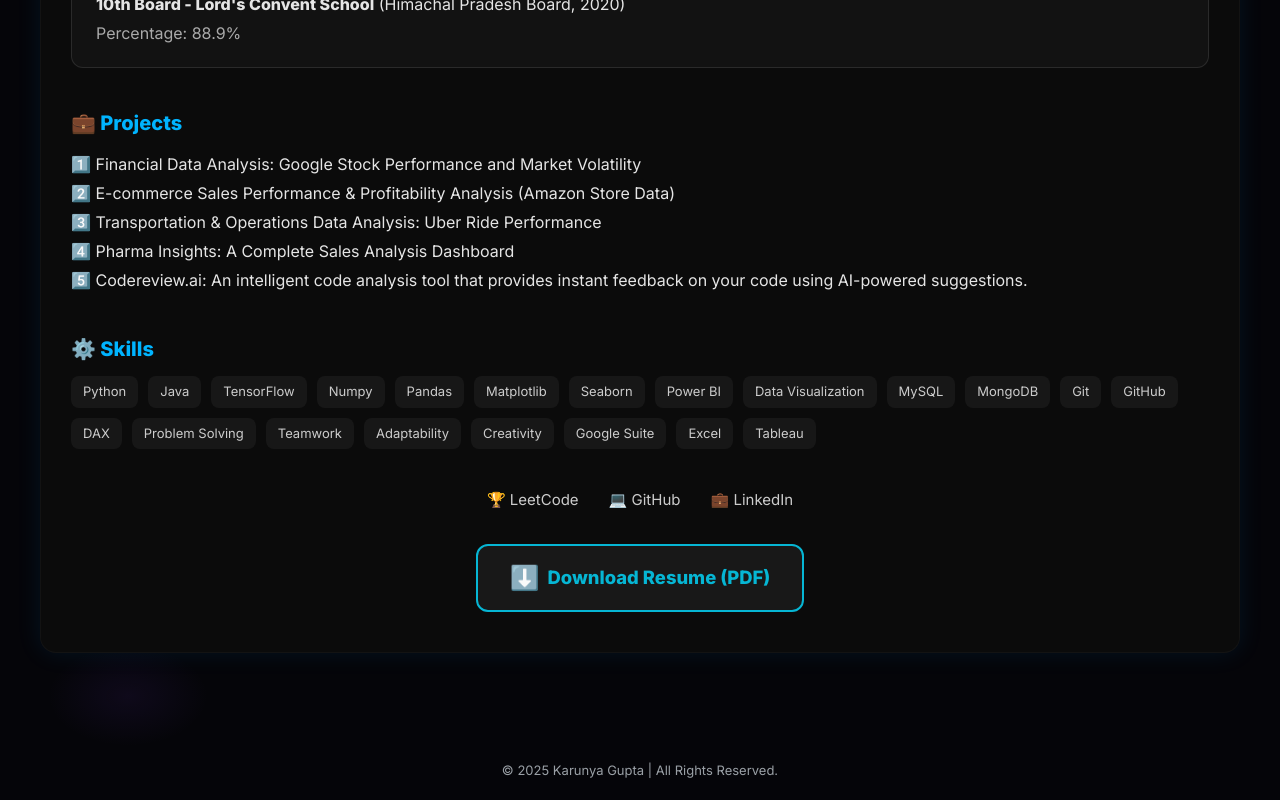
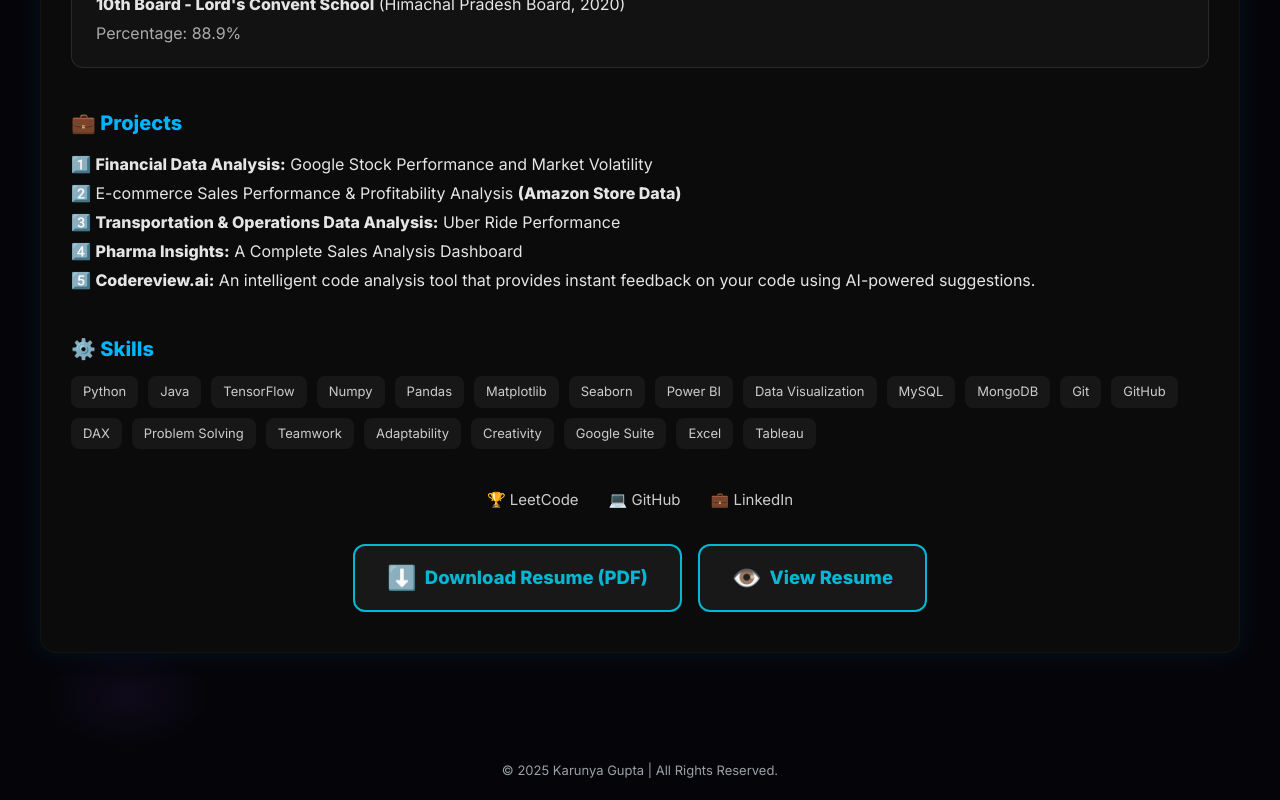
Before and after one commit to KarunyaGupta/Portfolio, a React (Vite) app: page /resume in a window 1280 px wide. Shown: the part 984-1784 px from the top of the page. Built offline with nearby package versions, Linux system fonts and the light colour scheme; the HTML template or start-up script is replaced by a standard one.

Commit message:
Update resume and blog

```diff
--- a/src/pages/Blog.jsx
+++ b/src/pages/Blog.jsx
@@ -8,21 +8,21 @@
     {
       id: 1,
       title: "Behind the Scenes: My Life as a WIE Chairperson at IEEE-CIET SB",
-      text: `Being a WIE Chairperson is more than a role—it’s a responsibility driven by purpose. At IEEE-CIET Student Branch, my journey as WIE Chairperson has been about creating opportunities, encouraging participation, and building a supportive environment for growth.
+      text: `Being a WIE Chairperson is more than a role - it’s a responsibility driven by purpose. At IEEE-CIET Student Branch, my journey as WIE Chairperson has been about creating opportunities, encouraging participation, and building a supportive environment for growth.
 
 Behind every event and initiative lies teamwork, coordination, and thoughtful execution. Acting as a bridge between ideas and implementation, juniors and opportunities, I learned that leadership is rooted in listening, collaboration, and consistency.
 
 Balancing academics with responsibilities taught me time management, adaptability, and resilience. Most importantly, seeing members gain confidence and take initiative made every effort worthwhile.
 
-Leading WIE reshaped my perspective on leadership—it’s not about authority, but impact. I’m grateful for this experience that strengthened my skills and gave me a deeper sense of purpose.
+Leading WIE reshaped my perspective on leadership - it’s not about authority, but impact. I’m grateful for this experience that strengthened my skills and gave me a deeper sense of purpose.
 `,
     },
     {
       id: 2,
       title: "Why I Chose Analyst as My Career Path",
-      text: `Choosing the analyst path was not a sudden decision—it was a realization shaped by my curiosity and interest in understanding how things work. I’ve always enjoyed analyzing patterns, asking the right questions, and turning information into meaningful insights. The analyst role allows me to combine logic, data, and communication to support informed decision-making.
+      text: `Choosing the analyst path was not a sudden decision - it was a realization shaped by my curiosity and interest in understanding how things work. I’ve always enjoyed analyzing patterns, asking the right questions, and turning information into meaningful insights. The analyst role allows me to combine logic, data, and communication to support informed decision-making.
 
-What attracts me most is the impact an analyst creates—transforming raw data into clarity and direction. This role also offers continuous learning, adaptability across industries, and long-term growth opportunities.
+What attracts me most is the impact an analyst creates - transforming raw data into clarity and direction. This role also offers continuous learning, adaptability across industries, and long-term growth opportunities.
 
 For me, being an analyst means more than working with data; it means creating value through insight. It aligns with my strengths, mindset, and long-term goals, making it a career path I’m genuinely excited to pursue.
 `,
@@ -34,7 +34,7 @@
 
 I learned that skills and projects often matter more than perfect grades, and comparison only slows personal growth. Self-learning is essential, and real progress comes from building, failing, and improving. Most importantly, engineering is a long journey, not a race.
 
-If I had known one thing earlier, it would be this: growth takes time. Stay curious, stay patient, and trust the process—you’re learning more than you realize.
+If I had known one thing earlier, it would be this: growth takes time. Stay curious, stay patient, and trust the process - you’re learning more than you realize.
 `
     },
     {
@@ -44,7 +44,7 @@
 
 Mutual funds make investing accessible by allowing you to invest small amounts while professionals manage diversification across assets and sectors. For students, they offer a practical way to start early, learn market behavior, and build financial discipline.
 
-Understanding these basics helped me see investing not as gambling, but as long-term planning. Even small, consistent investments can create meaningful impact over time. Learning finance early isn’t about money alone—it’s about making informed decisions for the future.
+Understanding these basics helped me see investing not as gambling, but as long-term planning. Even small, consistent investments can create meaningful impact over time. Learning finance early isn’t about money alone - it’s about making informed decisions for the future.
 `
     },
   ];
@@ -106,7 +106,7 @@
         📝 My Blog
       </motion.h2>
       <p className="blog-sub">
-        Personal thoughts, experiences, and reflections — feel free to react!
+        Personal thoughts, experiences, and reflections - feel free to react!
       </p>
 
       <div className="blog-grid">
--- a/src/pages/Resume.jsx
+++ b/src/pages/Resume.jsx
@@ -150,11 +150,11 @@
         >
           <h4 style={{ fontSize: 20, color: "#00b4ff", marginBottom: 12 }}>💼 Projects</h4>
           <ul style={{ listStyle: "none", padding: 0, margin: 0, lineHeight: 1.8, textAlign: "justify" }}>
-            <li>1️⃣ Financial Data Analysis: Google Stock Performance and Market Volatility</li>
-            <li>2️⃣ E-commerce Sales Performance & Profitability Analysis (Amazon Store Data)</li>
-            <li>3️⃣ Transportation & Operations Data Analysis: Uber Ride Performance</li>
-            <li>4️⃣ Pharma Insights: A Complete Sales Analysis Dashboard</li>
-            <li>5️⃣ Codereview.ai: An intelligent code analysis tool that provides instant feedback on your code using AI-powered suggestions.</li>
+            <li>1️⃣ <b>Financial Data Analysis:</b> Google Stock Performance and Market Volatility</li>
+            <li>2️⃣ E-commerce Sales Performance & Profitability Analysis <b>(Amazon Store Data)</b></li>
+            <li>3️⃣ <b>Transportation & Operations Data Analysis:</b> Uber Ride Performance</li>
+            <li>4️⃣ <b>Pharma Insights:</b> A Complete Sales Analysis Dashboard</li>
+            <li>5️⃣ <b>Codereview.ai:</b> An intelligent code analysis tool that provides instant feedback on your code using AI-powered suggestions.</li>
           </ul>
         </motion.div>
 
@@ -240,7 +240,7 @@
           ))}
         </motion.div>
 
-        {/* PDF Download Button */}
+        {/* PDF Download & View Buttons */}
         <motion.div
           initial={{ opacity: 0, y: 10 }}
           animate={{ opacity: 1, y: 0 }}
@@ -249,6 +249,7 @@
             display: "flex",
             justifyContent: "center",
             marginTop: 32,
+            gap: 16, // Add gap between buttons
           }}
         >
           <motion.a
@@ -272,7 +273,31 @@
               transition: 'background 0.2s, color 0.2s',
             }}
           >
-            <span style={{ fontSize: "1.3em" }}>⬇️</span> Download Resume (PDF)
+            <span style={{ fontSize: "1.3em", textAlign: "center" }}>⬇️</span> Download Resume (PDF)
+          </motion.a>
+          <motion.a
+            href="/Resume.pdf"
+            target="_blank"
+            rel="noopener noreferrer"
+            className="btn code-btn"
+            whileHover={{ scale: 1.08 }}
+            style={{
+              display: 'flex',
+              alignItems: 'center',
+              gap: 8,
+              padding: '14px 32px',
+              borderRadius: 12,
+              fontSize: '1.15rem',
+              textDecoration: 'none',
+              cursor: 'pointer',
+              background: '#181818',
+              color: '#06b6d4',
+              border: '2px solid #06b6d4',
+              fontWeight: 700,
+              transition: 'background 0.2s, color 0.2s',
+            }}
+          >
+            <span style={{ fontSize: "1.3em", textAlign: "center" }}>👁️</span> View Resume
           </motion.a>
         </motion.div>
       </motion.div>
```
